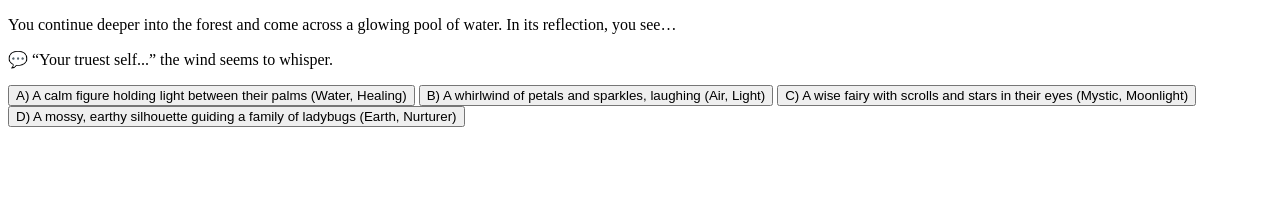
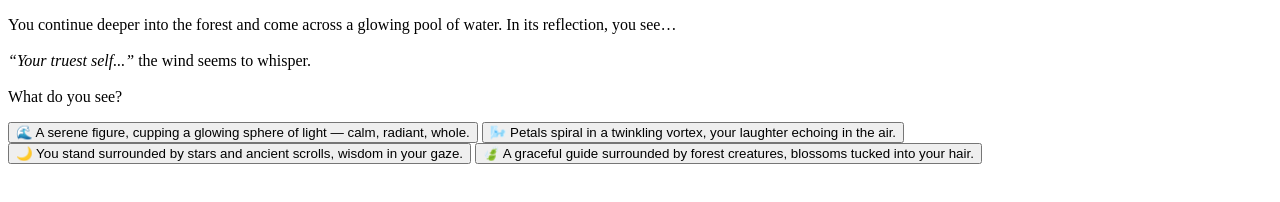
Before and after one commit to rei-26/fairy, a plain HTML site: page q3.html in a window 1280 px wide. Drawn offline with Linux system fonts and the light colour scheme.

Commit message:
Updated question 3

```diff
--- a/q3.html
+++ b/q3.html
@@ -1,27 +1,32 @@
 <!DOCTYPE html>
 <html lang="en">
 <head>
-  <meta charset="UTF-8">
-  <meta name="viewport" content="width=device-width, initial-scale=1.0">
-  <meta http-equiv="X-UA-Compatible" content="ie=edge">
-  <title>Fairy Quiz - Question 3</title>
-  <link rel="stylesheet" href="styles.css"> <!-- Link your styles -->
-  <script src="script.js" defer></script> <!-- Link your JavaScript -->
+  <meta charset="UTF-8" />
+  <meta name="viewport" content="width=device-width, initial-scale=1.0"/>
+  <link rel="stylesheet" href="style.css" />
 </head>
 <body>
-
-  <!-- Question 3 (Page 3) -->
-  <div class="question" id="question-3">
-    <p class="question-text">You continue deeper into the forest and come across a glowing pool of water. In its reflection, you see…</p>
-    <p class="question-text">💬 “Your truest self...” the wind seems to whisper.</p>
-
-    <div class="options">
-      <button class="option" onclick="nextQuestion(4)">A) A calm figure holding light between their palms (Water, Healing)</button>
-      <button class="option" onclick="nextQuestion(4)">B) A whirlwind of petals and sparkles, laughing (Air, Light)</button>
-      <button class="option" onclick="nextQuestion(4)">C) A wise fairy with scrolls and stars in their eyes (Mystic, Moonlight)</button>
-      <button class="option" onclick="nextQuestion(4)">D) A mossy, earthy silhouette guiding a family of ladybugs (Earth, Nurturer)</button>
+  <div class="question-container">
+    <p>
+      You continue deeper into the forest and come across a glowing pool of water. In its reflection, you see…<br><br>
+      <em>“Your truest self...”</em> the wind seems to whisper.<br><br>
+      What do you see?
+    </p>
+    <div class="choices">
+      <button onclick="saveAnswer('A');">🌊 A serene figure, cupping a glowing sphere of light — calm, radiant, whole.</button>
+      <button onclick="saveAnswer('B');">🌬️ Petals spiral in a twinkling vortex, your laughter echoing in the air.</button>
+      <button onclick="saveAnswer('C');">🌙 You stand surrounded by stars and ancient scrolls, wisdom in your gaze.</button>
+      <button onclick="saveAnswer('D');">🍃 A graceful guide surrounded by forest creatures, blossoms tucked into your hair.</button>
     </div>
   </div>
 
+  <script>
+    function saveAnswer(choice) {
+      let answers = JSON.parse(localStorage.getItem('fairyAnswers') || '[]');
+      answers.push(choice);
+      localStorage.setItem('fairyAnswers', JSON.stringify(answers));
+      window.location.href = 'q4.html'; // onto the next!
+    }
+  </script>
 </body>
 </html>
```
